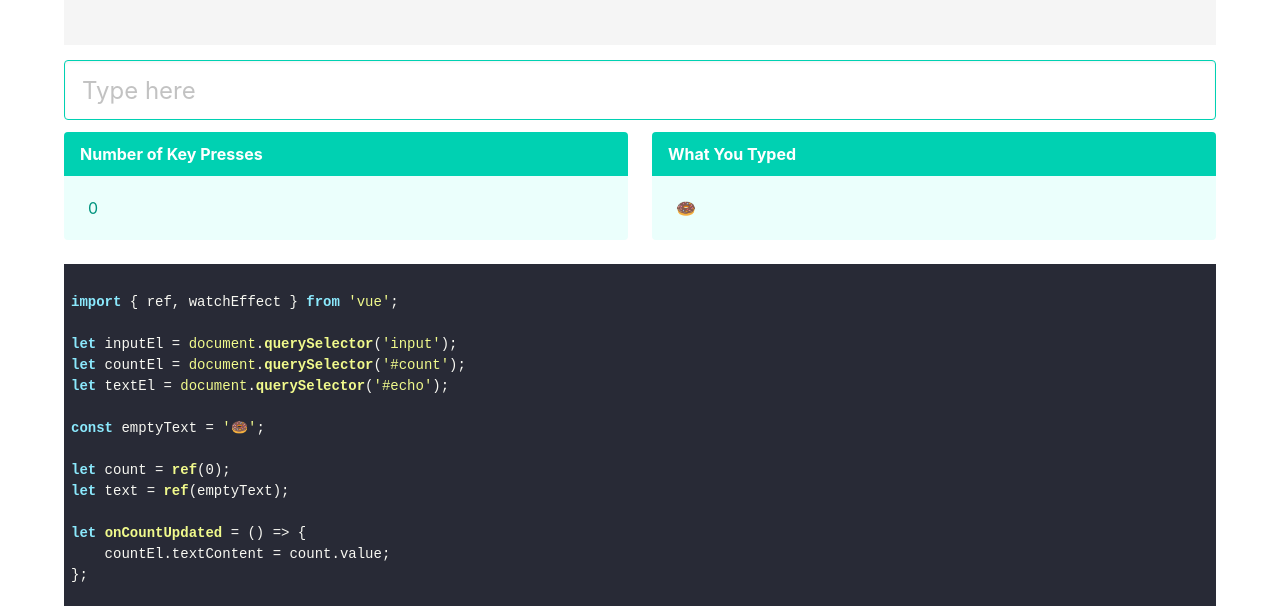
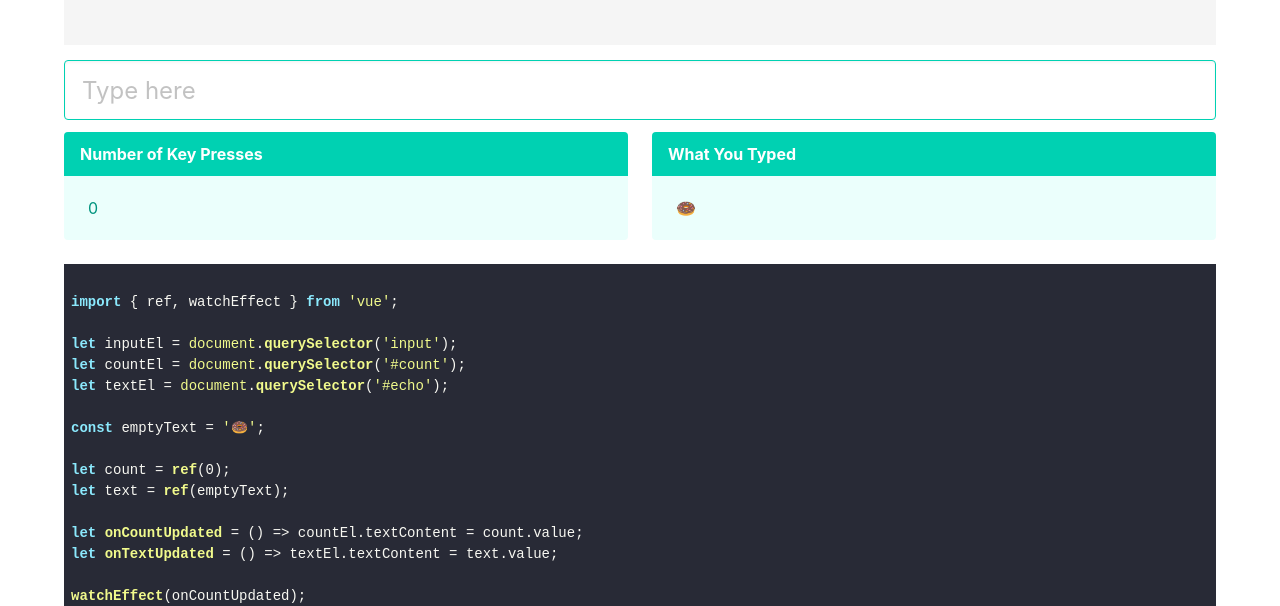
Before and after one commit to skhavari/vue-3-reactivity, a Vue app: page public/index.html in a window 1280 px wide. Shown: the part 135-741 px from the top of the page. Built offline with nearby package versions, Linux system fonts and the light colour scheme.

Commit message:
Update index.html

```diff
--- a/public/index.html
+++ b/public/index.html
@@ -63,25 +63,14 @@ const emptyText = '🍩';
 let count = ref(0);
 let text = ref(emptyText);
 
-let onCountUpdated = () => {
-    countEl.textContent = count.value;
-};
-
-let onTextUpdated = () => {
-    textEl.textContent = text.value;
-};
+let onCountUpdated = () => countEl.textContent = count.value;
+let onTextUpdated = () => textEl.textContent = text.value;
 
 watchEffect(onCountUpdated);
 watchEffect(onTextUpdated);
 
 inputEl.addEventListener('keydown', () => count.value++);
-inputEl.addEventListener('keyup', () => {
-    let val = emptyText;
-    if (inputEl.value.length !== 0) {
-        val = inputEl.value;
-    }
-    text.value = val;
-});
+inputEl.addEventListener('keyup', () => text.value = inputEl.value.length ? inputEl.value : emptyText);
 
                   </code></pre>
             </div>
```
